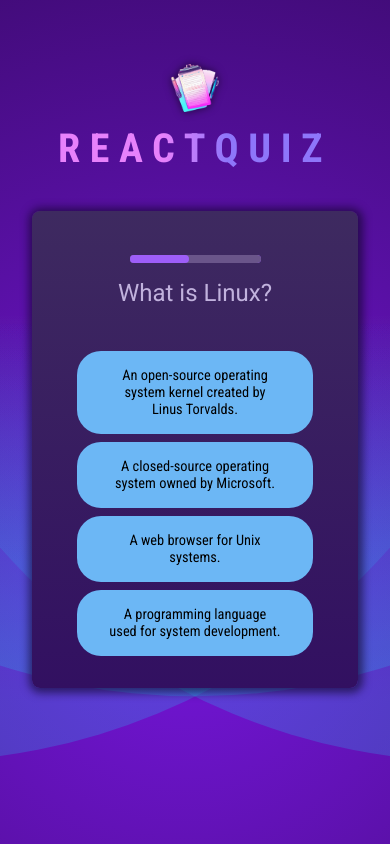
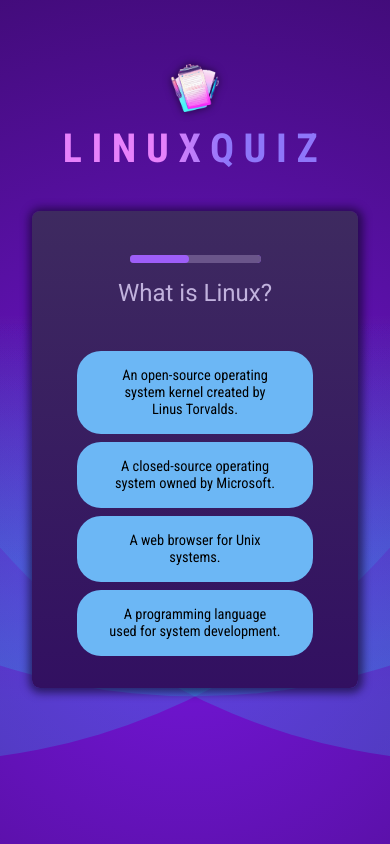
Before and after one commit to Mllkmoha/quiz-app, a React (Vite) app: page / in a window 390 px wide. Built offline with nearby package versions, Linux system fonts and the light colour scheme.

Commit message:
fix summary stats mobile responsive

```diff
--- a/src/components/Header.jsx
+++ b/src/components/Header.jsx
@@ -3,6 +3,6 @@ import logoImg from "../assets/quiz-logo.png";
 export default function Header() {
 return <header>
     <img src={logoImg} alt="Quiz Logo" />
-    <h1>ReactQuiz</h1>
+    <h1>LinuxQuiz</h1>
 </header>
 }
--- a/src/index.css
+++ b/src/index.css
@@ -324,6 +324,15 @@ header h1 {
   letter-spacing: 0.1rem;
 }
 
+@media (max-width: 480px) {
+  #summary-stats {
+    flex-direction: column;
+    align-items: center;
+    width: 80%;
+    gap: 1rem;
+  }
+}
+
 @keyframes slide-in-from-bottom {
   0% {
     opacity: 0;
```
